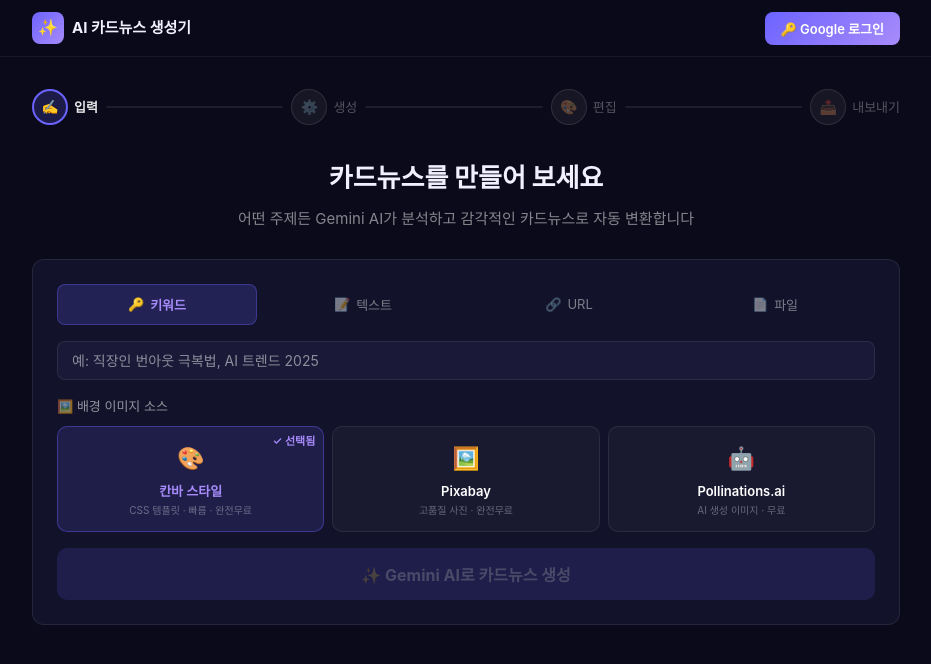
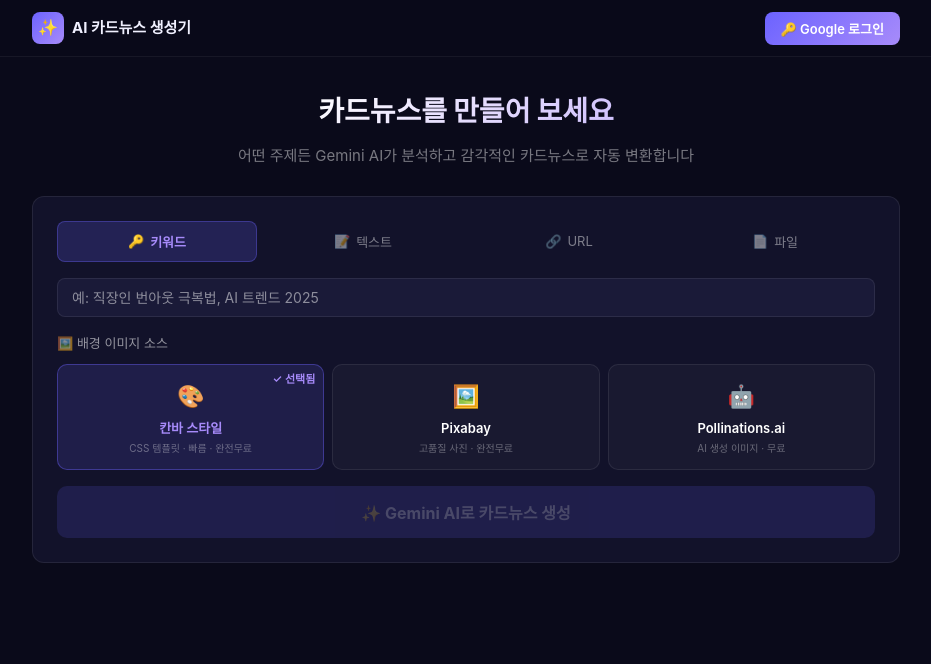
Before and after one commit to hsg761048-art/card-news-app, a Next.js app: page / in a window 1280 px wide. Shown: the top 664 px of the page, without its empty margins (174-1105 px from the left). Built offline with nearby package versions, Linux system fonts and the light colour scheme; no server answers.

Commit message:
fix: 타이틀 표시 + 스텝바 개선

```diff
--- a/app/page.tsx
+++ b/app/page.tsx
@@ -177,7 +177,7 @@
       />
 
       <main className="main-content">
-        <StepProgress step={step} />
+        {step !== 'input' && <StepProgress step={step} />}
 
         {errorMsg && (
           <div style={{
--- a/components/InputModule.tsx
+++ b/components/InputModule.tsx
@@ -65,8 +65,12 @@
     <div>
       {/* Page header */}
       <div style={{ textAlign: 'center', marginBottom: 28 }}>
-        <h1 style={{ fontSize: 26, fontWeight: 800, marginBottom: 8 }}>카드뉴스를 만들어 보세요</h1>
-        <p style={{ fontSize: 15, color: 'rgba(255,255,255,0.5)' }}>
+        <h1 style={{ fontSize: 28, fontWeight: 800, marginBottom: 10,
+          background: 'linear-gradient(135deg,#fff 30%,#a78bfa)',
+          WebkitBackgroundClip: 'text', WebkitTextFillColor: 'transparent' }}>
+          카드뉴스를 만들어 보세요
+        </h1>
+        <p style={{ fontSize: 15, color: 'rgba(255,255,255,0.45)' }}>
           어떤 주제든 Gemini AI가 분석하고 감각적인 카드뉴스로 자동 변환합니다
         </p>
       </div>
```
